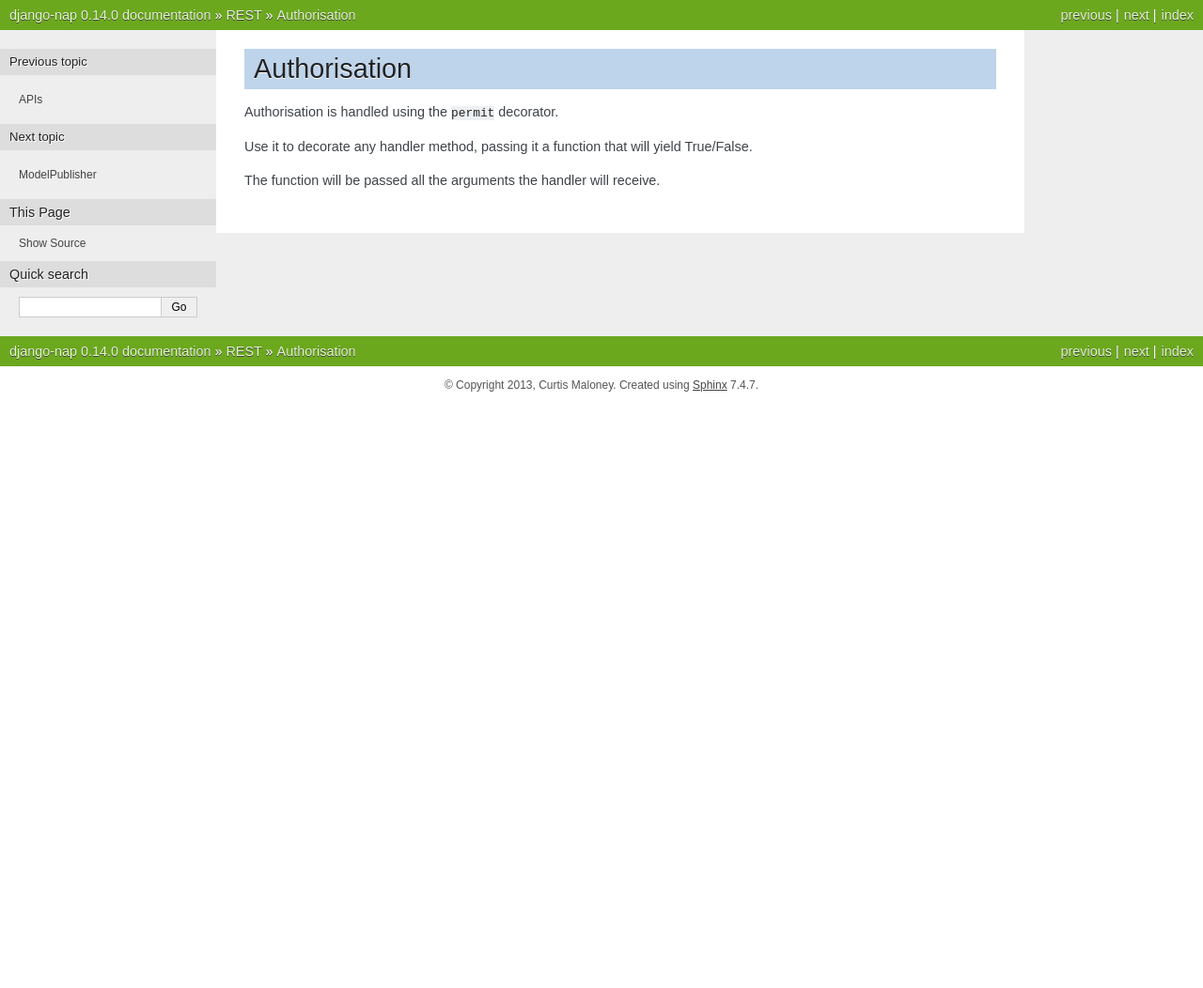
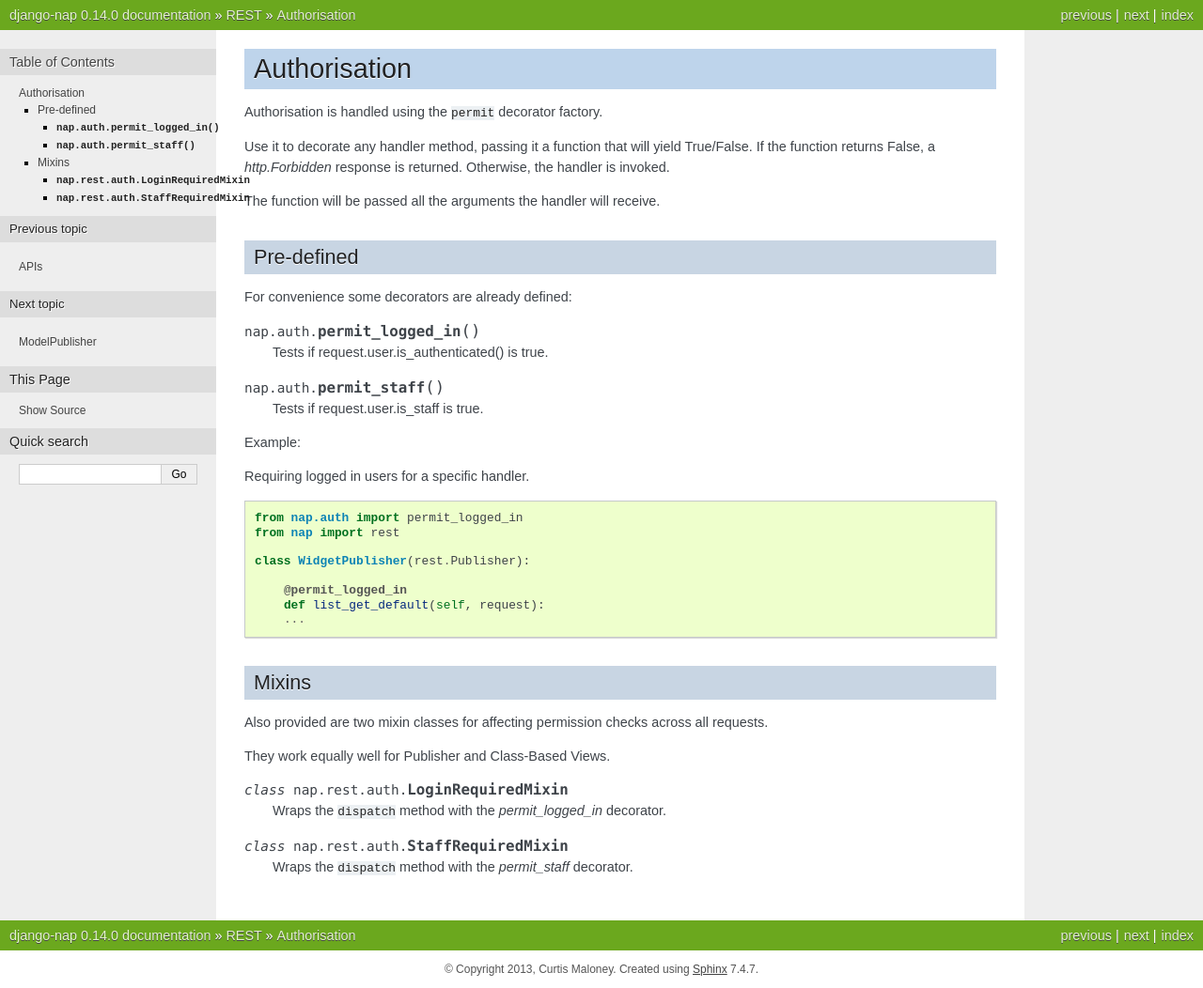
Before and after one commit to funkybob/django-nap, a Sphinx documentation site: the page built from docs/rest/auth.rst, in a window 1280 px wide. Shown: the whole page at 94% size. Built offline with Sphinx 7.4.7, drawn with Linux system fonts in a browser that asks for light colours; pages that are not in the unit, such as notebooks, are missing from menus; before the commit the page ends 900 px from its top, so only the background shows below that.

Commit message:
Update docs

```diff
--- a/docs/changelog.rst
+++ b/docs/changelog.rst
@@ -9,6 +9,7 @@ Enhancements:
 
 + Allow passing extra arguments to MapperMinix.ok_response
 + Add `required` and `default` options for datamapper.field
++ Add `LoginRequiredMixin` and `StaffRequiredMixin` to `nap.rest.auth`
 
 v0.14.6 (2015-09-14)
 ====================
--- a/docs/rest/auth.rst
+++ b/docs/rest/auth.rst
@@ -2,8 +2,54 @@
 Authorisation
 =============
 
-Authorisation is handled using the ``permit`` decorator.
+Authorisation is handled using the ``permit`` decorator factory.
 
-Use it to decorate any handler method, passing it a function that will yield True/False.
+Use it to decorate any handler method, passing it a function that will yield
+True/False.  If the function returns False, a `http.Forbidden` response is
+returned. Otherwise, the handler is invoked.
 
 The function will be passed all the arguments the handler will receive.
+
+Pre-defined
+===========
+
+For convenience some decorators are already defined:
+
+.. function:: nap.auth.permit_logged_in
+
+   Tests if request.user.is_authenticated() is true.
+
+.. function:: nap.auth.permit_staff
+
+   Tests if request.user.is_staff is true.
+
+Example:
+
+Requiring logged in users for a specific handler.
+
+.. code-block:: python
+
+   from nap.auth import permit_logged_in
+   from nap import rest
+
+   class WidgetPublisher(rest.Publisher):
+
+       @permit_logged_in
+       def list_get_default(self, request):
+       ...
+
+Mixins
+======
+
+Also provided are two mixin classes for affecting permission checks across all
+requests.
+
+They work equally well for Publisher and Class-Based Views.
+
+.. class:: nap.rest.auth.LoginRequiredMixin
+
+   Wraps the ``dispatch`` method with the `permit_logged_in` decorator.
+
+.. class:: nap.rest.auth.StaffRequiredMixin
+
+    Wraps the ``dispatch`` method with the `permit_staff` decorator.
```
